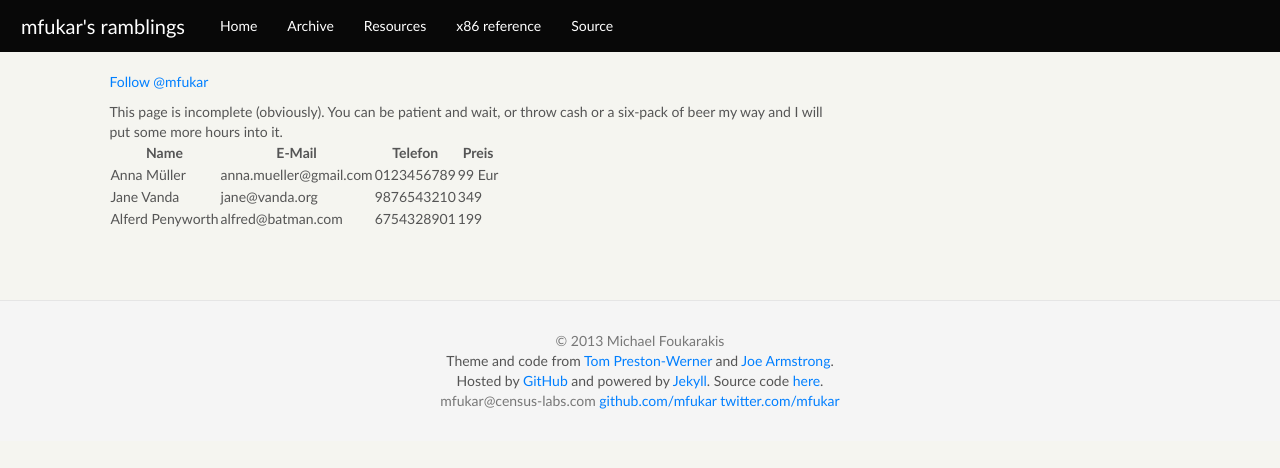
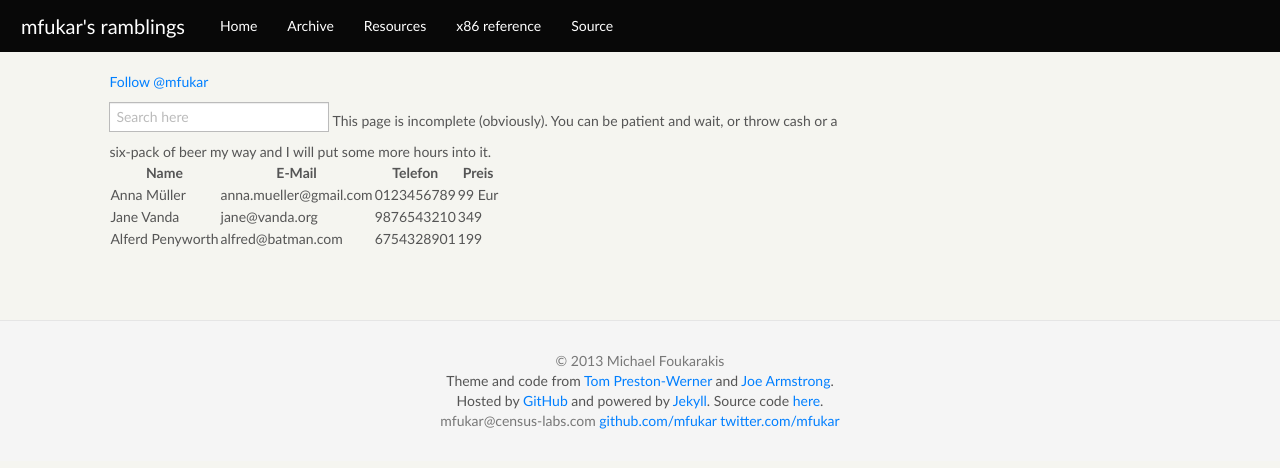
Before and after one commit to mfukar/mfukar.github.com, a Jekyll site: the page built from x86reference/ref.html, in a window 1280 px wide. Shown: the top 468 px of the page. Built offline with Jekyll 4.4.1, drawn with Linux system fonts in a browser that asks for light colours; some web fonts are replaced; Markdown is read by kramdown in place of the engine named in the settings; comment, search, counter and statistics services are not loaded.

Commit message:
Fixes thead/tbody tags

```diff
--- a/x86reference/ref.html
+++ b/x86reference/ref.html
@@ -3,13 +3,13 @@ layout: main
 title: x86 instruction reference
 ---
 <script src="filter.js"></script>
-<!--<input type="search" class="table-filter" data-table="ref-table" placeholder="Search here" />-->
+<input type="search" class="table-filter" data-table="ref-table" placeholder="Search here" />
 
 This page is incomplete (obviously). You can be patient and wait, or throw cash
 or a six-pack of beer my way and I will put some more hours into it.
 
 <table class="ref-table">
-	<thead></thead>
+	<thead>
 		<tr>
 				<th>Name</th>
 				<th>E-Mail</th>
@@ -36,5 +36,5 @@ or a six-pack of beer my way and I will put some more hours into it.
 				<td>6754328901</td>
 				<td>199</td>
 			</tr>
-	<tbody></tbody>
+	</tbody>
 </table>
```
